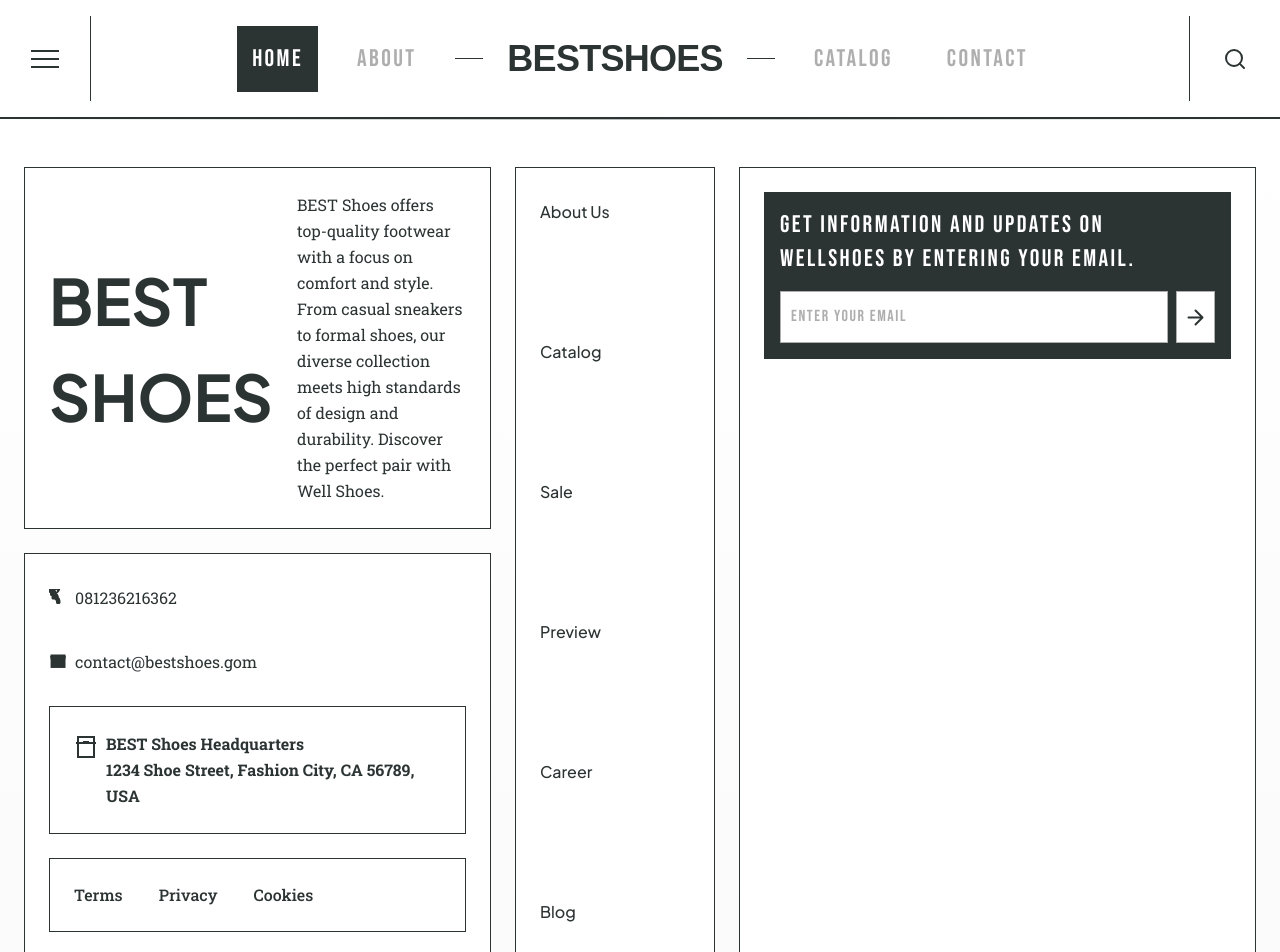
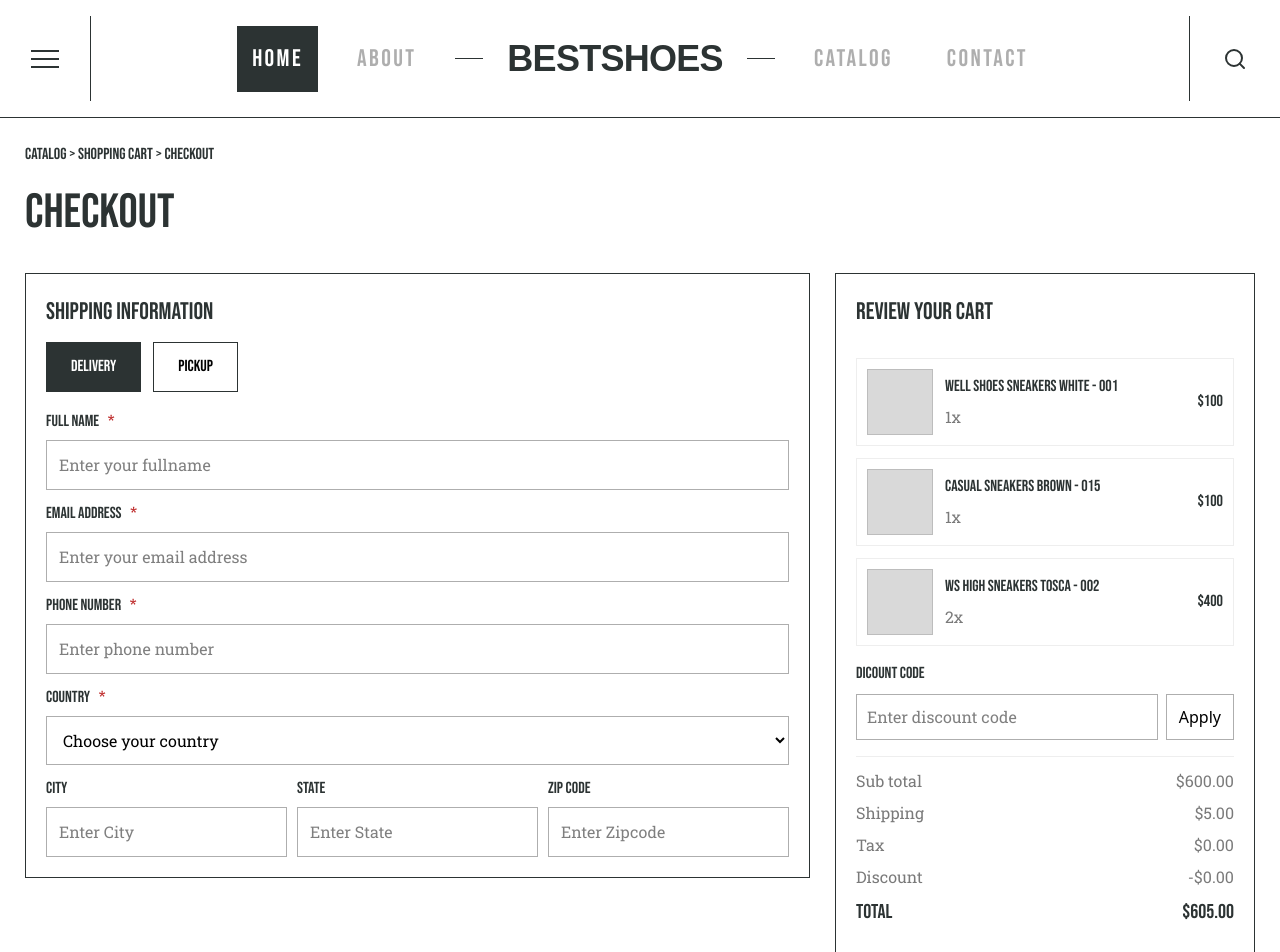
Before and after one commit to phamhung004/bestshoesfe, a React (Vite) app: page /checkout in a window 1280 px wide. Shown: the top 952 px of the page. Built offline with nearby package versions, Linux system fonts and the light colour scheme.

Commit message:
checkout page

```diff
--- a/src/App.jsx
+++ b/src/App.jsx
@@ -8,6 +8,7 @@ import Login from './pages/Auth/Login'
 import Register from './pages/Auth/Register'
 import './App.css'
 import Cart from './pages/Cart'
+import Checkout from './pages/Checkout'
 
 function App() {
   return (
@@ -18,6 +19,7 @@ function App() {
           <Route path="/" element={<Home />} />
           <Route path="/catalog" element={<Catalog />} />
           <Route path="/purchase" element={<Purchase />} />
+          <Route path="/checkout" element={<Checkout />} />
           <Route path="/login" element={<Login />} />
           <Route path="/register" element={<Register />} />
           <Route path="/cart" element={<Cart/>} />
--- /dev/null
+++ b/src/pages/Checkout/Checkout.css
@@ -0,0 +1,46 @@
+.checkout-page {
+  padding: 25px;
+  background: white;
+}
+.breadcrumb { font-family:'Bebas Neue', sans-serif; color:#2C3333; margin-bottom:10px; }
+.checkout-title { font-family:'Bebas Neue', sans-serif; font-size:48px; margin: 10px 0 24px 0; color:#2C3333; }
+.checkout-grid { display:flex; gap:25px; align-items:flex-start; }
+.shipping-panel { flex:1; border:1px solid #2C3333; padding:20px; }
+.panel-title { font-family:'Bebas Neue', sans-serif; font-size:24px; margin-bottom:12px; color:#2C3333; }
+.delivery-toggle { display:flex; gap:12px; margin-bottom:18px; }
+.toggle-btn { padding:12px 24px; border:1px solid #2C3333; background:white; cursor:pointer; font-family:'Bebas Neue', sans-serif; }
+.toggle-btn.active { background:#2C3333; color:white; }
+.shipping-form { display:flex; flex-direction:column; gap:12px; }
+.field .label { display:block; font-family:'Bebas Neue', sans-serif; font-size:16px; color:#2C3333; margin-bottom:6px; }
+.field input, .field select { width:100%; padding:12px; border:1px solid #AEAEAE; font-family:'Roboto Slab', serif; }
+.required { color:#BE2A2A; margin-left:6px; }
+.row-3 { display:flex; gap:10px; }
+.row-3 .small { flex:1; }
+
+.review-panel { width: 420px; border:1px solid #2C3333; padding:20px; display:flex; flex-direction:column; gap:16px; }
+.review-list { display:flex; flex-direction:column; gap:12px; }
+.review-row { display:flex; justify-content:space-between; align-items:center; gap:12px; border:1px solid #EEE; padding:10px; }
+.rev-left { display:flex; gap:12px; align-items:center; }
+.rev-thumb { width:66px; height:66px; background:#D9D9D9; border:1px solid #bdbdbd; }
+.rev-meta { display:flex; flex-direction:column; gap:6px; }
+.rev-name { font-family:'Bebas Neue', sans-serif; color:#2C3333; }
+.rev-qty { font-family:'Roboto Slab', serif; color:#7a7a7a; }
+.rev-price { font-family:'Bebas Neue', sans-serif; color:#2C3333; }
+
+.discount-row .discount-controls { display:flex; gap:8px; align-items:center; margin-top:8px; }
+.discount-row input { flex:1; padding:10px; border:1px solid #AEAEAE; }
+.apply-btn { padding:10px 12px; border:1px solid #AEAEAE; background:white; cursor:pointer; }
+
+.totals { display:flex; flex-direction:column; gap:8px; border-top:1px solid #EEE; padding-top:12px; }
+.tot-row { display:flex; justify-content:space-between; align-items:center; font-family:'Roboto Slab', serif; color:#7a7a7a; }
+.tot-row.total { font-family:'Bebas Neue', sans-serif; color:#2C3333; font-size:20px; }
+
+.payment-actions { display:flex; gap:10px; justify-content:flex-end; margin-top:12px; }
+.btn { padding:12px 18px; border:1px solid #2C3333; background:white; font-family:'Bebas Neue', sans-serif; cursor:pointer; }
+.btn.primary { background:#2C3333; color:white; }
+.btn.back { background:white; color:#2C3333; }
+
+@media (max-width: 900px) {
+  .checkout-grid { flex-direction:column; }
+  .review-panel { width:100%; }
+}
--- /dev/null
+++ b/src/pages/Checkout/index.jsx
@@ -0,0 +1,139 @@
+import React, { useState } from 'react';
+import CartItem from '../../components/CartItem';
+import './Checkout.css';
+
+const sampleReview = [
+  { id: 1, name: 'WELL SHOES SNEAKERS WHITE - 001', qty: 1, price: 100 },
+  { id: 2, name: 'Casual Sneakers brown - 015', qty: 1, price: 100 },
+  { id: 3, name: 'WS High SNEAKERS Tosca - 002', qty: 2, price: 200 }
+];
+
+export default function Checkout() {
+  const [deliveryMode, setDeliveryMode] = useState('delivery');
+  const [fullname, setFullname] = useState('');
+  const [email, setEmail] = useState('');
+  const [phone, setPhone] = useState('');
+  const [country, setCountry] = useState('');
+  const [city, setCity] = useState('');
+  const [stateVal, setStateVal] = useState('');
+  const [zip, setZip] = useState('');
+  const [discount, setDiscount] = useState('');
+
+  const subtotal = sampleReview.reduce((s, it) => s + it.price * it.qty, 0);
+  const shipping = 5;
+  const tax = 0;
+  const discountVal = discount ? 15 : 0;
+  const total = subtotal + shipping + tax - discountVal;
+
+  return (
+    <div className="checkout-page">
+      <div className="breadcrumb">Catalog &gt; Shopping cart &gt; Checkout</div>
+      <h1 className="checkout-title">Checkout</h1>
+
+      <div className="checkout-grid">
+        <section className="shipping-panel">
+          <h2 className="panel-title">Shipping Information</h2>
+
+          <div className="delivery-toggle">
+            <button
+              className={`toggle-btn ${deliveryMode === 'delivery' ? 'active' : ''}`}
+              onClick={() => setDeliveryMode('delivery')}
+            >
+              Delivery
+            </button>
+            <button
+              className={`toggle-btn ${deliveryMode === 'pickup' ? 'active' : ''}`}
+              onClick={() => setDeliveryMode('pickup')}
+            >
+              Pickup
+            </button>
+          </div>
+
+          <form className="shipping-form" onSubmit={(e) => e.preventDefault()}>
+            <label className="field">
+              <span className="label">Full Name <span className="required">*</span></span>
+              <input value={fullname} onChange={(e) => setFullname(e.target.value)} placeholder="Enter your fullname" />
+            </label>
+
+            <label className="field">
+              <span className="label">Email Address <span className="required">*</span></span>
+              <input type="email" value={email} onChange={(e) => setEmail(e.target.value)} placeholder="Enter your email address" />
+            </label>
+
+            <label className="field">
+              <span className="label">Phone Number <span className="required">*</span></span>
+              <input value={phone} onChange={(e) => setPhone(e.target.value)} placeholder="Enter phone number" />
+            </label>
+
+            <label className="field">
+              <span className="label">Country <span className="required">*</span></span>
+              <select value={country} onChange={(e) => setCountry(e.target.value)}>
+                <option value="">Choose your country</option>
+                <option>United States</option>
+                <option>Indonesia</option>
+                <option>United Kingdom</option>
+              </select>
+            </label>
+
+            <div className="row-3">
+              <label className="field small">
+                <span className="label">City</span>
+                <input value={city} onChange={(e) => setCity(e.target.value)} placeholder="Enter City" />
+              </label>
+              <label className="field small">
+                <span className="label">State</span>
+                <input value={stateVal} onChange={(e) => setStateVal(e.target.value)} placeholder="Enter State" />
+              </label>
+              <label className="field small">
+                <span className="label">Zip Code</span>
+                <input value={zip} onChange={(e) => setZip(e.target.value)} placeholder="Enter Zipcode" />
+              </label>
+            </div>
+          </form>
+        </section>
+
+        <aside className="review-panel">
+          <h2 className="panel-title">Review Your Cart</h2>
+
+          <div className="review-list">
+            {sampleReview.map((it) => (
+              <div key={it.id} className="review-row">
+                <div className="rev-left">
+                  <div className="rev-thumb" />
+                  <div className="rev-meta">
+                    <div className="rev-name">{it.name}</div>
+                    <div className="rev-qty">{it.qty}x</div>
+                  </div>
+                </div>
+                <div className="rev-price">${it.price * it.qty}</div>
+              </div>
+            ))}
+          </div>
+
+          <div className="discount-row">
+            <label className="field">
+              <span className="label">Dicount Code</span>
+              <div className="discount-controls">
+                <input value={discount} onChange={(e) => setDiscount(e.target.value)} placeholder="Enter discount code" />
+                <button className="apply-btn" onClick={() => {}}>Apply</button>
+              </div>
+            </label>
+          </div>
+
+          <div className="totals">
+            <div className="tot-row"><div>Sub total</div><div>${subtotal.toFixed(2)}</div></div>
+            <div className="tot-row"><div>Shipping</div><div>${shipping.toFixed(2)}</div></div>
+            <div className="tot-row"><div>Tax</div><div>${tax.toFixed(2)}</div></div>
+            <div className="tot-row"><div>Discount</div><div>-${discountVal.toFixed(2)}</div></div>
+            <div className="tot-row total"><div>Total</div><div>${total.toFixed(2)}</div></div>
+          </div>
+
+          <div className="payment-actions">
+            <button className="btn back">Back</button>
+            <button className="btn primary">Payment Method</button>
+          </div>
+        </aside>
+      </div>
+    </div>
+  );
+}
```
